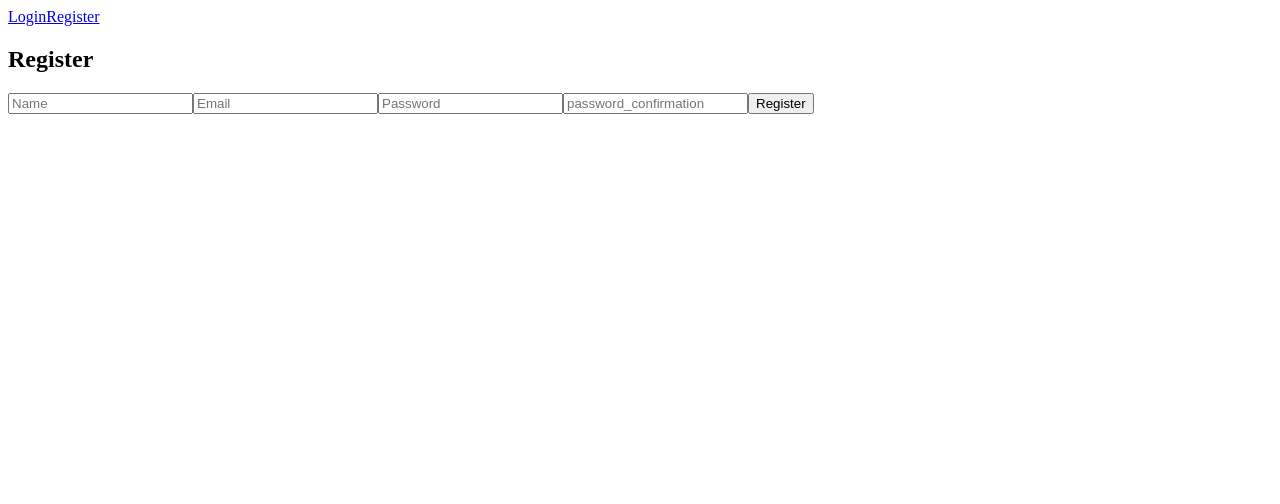
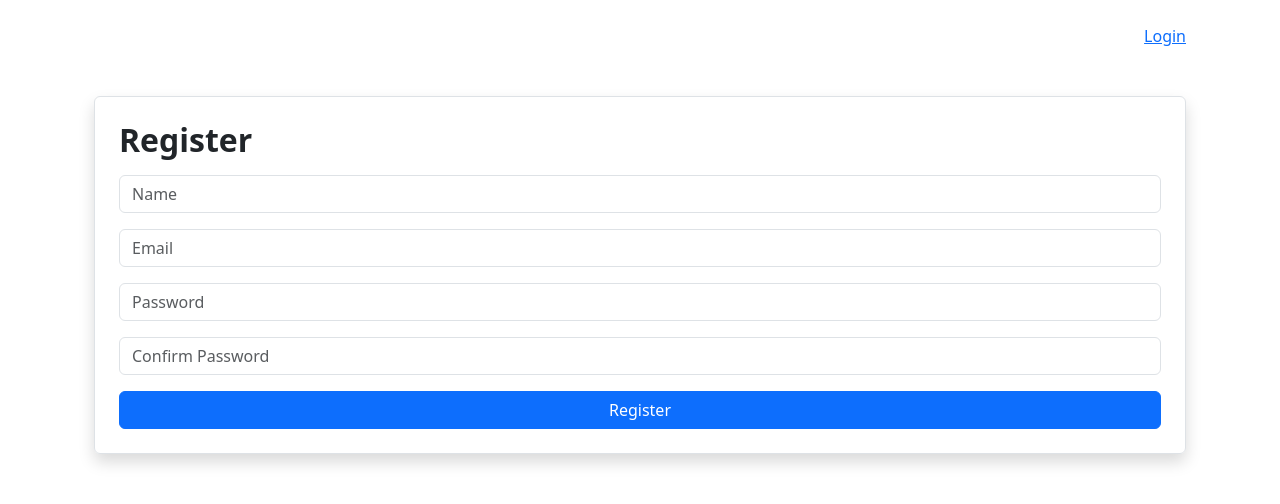
Before and after one commit to luckyseven444/next-one, a Next.js app: page /register in a window 1280 px wide. Shown: the top 504 px of the page. Built offline with nearby package versions, Linux system fonts and the light colour scheme.

Commit message:
bootstrap added

```diff
--- a/package.json
+++ b/package.json
@@ -10,6 +10,7 @@
   },
   "dependencies": {
     "@prisma/client": "^6.4.1",
+    "bootstrap": "^5.3.3",
     "next": "15.2.0",
     "react": "^19.0.0",
     "react-dom": "^19.0.0"
--- a/src/app/(pages)/register/page.js
+++ b/src/app/(pages)/register/page.js
@@ -44,22 +44,56 @@ export default function Register() {
 
       router.push("/");
     } catch (error) {
-      console.error("Register Error:", error.message);
       return { error: error.message };
     }
   };
   return (
-    <div className="max-w-md mx-auto mt-10">
-      <h2 className="text-xl font-bold">Register</h2>
-      {error && <p className="text-red-500">{error}</p>}
+    <div className="max-w-md mx-auto mt-5 p-4 border rounded shadow">
+      <h2 className="text-xl fw-bold mb-3">Register</h2>
+      {error && <p className="text-danger">{error}</p>}
 
-      <form onSubmit={handleSubmit} className="space-y-4">
-        <input name="name" placeholder="Name" onChange={handleChange} required className="input" />
-        <input name="email" type="email" placeholder="Email" onChange={handleChange} required className="input" />
-        <input name="password" type="password" placeholder="Password" onChange={handleChange} required className="input" />
-        <input name="password_confirmation" type="password" placeholder="password_confirmation" onChange={handleChange} required className="input" />
+      <form onSubmit={handleSubmit}>
+        <div className="mb-3">
+          <input
+            name="name"
+            placeholder="Name"
+            onChange={handleChange}
+            required
+            className="form-control"
+          />
+        </div>
+        <div className="mb-3">
+          <input
+            name="email"
+            type="email"
+            placeholder="Email"
+            onChange={handleChange}
+            required
+            className="form-control"
+          />
+        </div>
+        <div className="mb-3">
+          <input
+            name="password"
+            type="password"
+            placeholder="Password"
+            onChange={handleChange}
+            required
+            className="form-control"
+          />
+        </div>
+        <div className="mb-3">
+          <input
+            name="password_confirmation"
+            type="password"
+            placeholder="Confirm Password"
+            onChange={handleChange}
+            required
+            className="form-control"
+          />
+        </div>
 
-        <button className="bg-blue-500 text-white px-4 py-2 rounded" type="submit">
+        <button className="btn btn-primary w-100" type="submit">
           Register
         </button>
       </form>
--- a/src/app/layout.js
+++ b/src/app/layout.js
@@ -2,6 +2,9 @@
 import { AuthProvider, useAuth } from "../context/AuthContext";
 import Navbar from "../components/Navbar";
 import Link from "next/link";
+import { usePathname } from "next/navigation";
+import 'bootstrap/dist/css/bootstrap.css';
+import BootstrapClient from '@/components/BootstrapClient.js';
 
 export default function RootLayout({ children }) {
   return (
@@ -13,16 +16,31 @@ export default function RootLayout({ children }) {
 
 function Layout({ children }) {
   const { user } = useAuth();
+  const pathname = usePathname(); // Get current route
 
   return (
     <html lang="en">
-      <body>
+      <body className="container mx-auto p-4">
+        <BootstrapClient />
         {!user ? (
           <>
-            <Link href="/login" className="mr-4">Login</Link>
-            <Link href="/register">Register</Link>
+          <div className="d-flex flex-row-reverse bd-highlight">
+            {pathname === "/login" ? (
+              <Link href="/register">Register</Link>
+            ) : pathname === "/register" ? (
+              <Link href="/login" className="mr-4">Login</Link>
+            ) : (
+              <>
+                <Link href="/login" className="mr-4">Login</Link>
+                <Link href="/register" className="px-2">Register</Link>
+              </>
+            )}
+          </div>
           </>
-        ) : <Navbar />}
+        ) : (
+          <Navbar />
+        )
+        }
         {children}
       </body>
     </html>
--- /dev/null
+++ b/src/components/BootstrapClient.js
@@ -0,0 +1,13 @@
+"use client"
+
+import { useEffect } from 'react';
+
+function BootstrapClient() {
+  useEffect(() => {
+    require('bootstrap/dist/js/bootstrap.bundle.min.js');
+  }, []);
+
+  return null;
+}
+
+export default BootstrapClient;
```
Also changed, not shown: src/app/(pages)/login/page.js (+11 -7 lines), src/components/Cart.js (+13 -11 lines), src/components/ProductCrud.js (+18 -20 lines), src/components/ProductList.js (+22 -29 lines), 1 other file (tests, documents, lock files or other folders).
